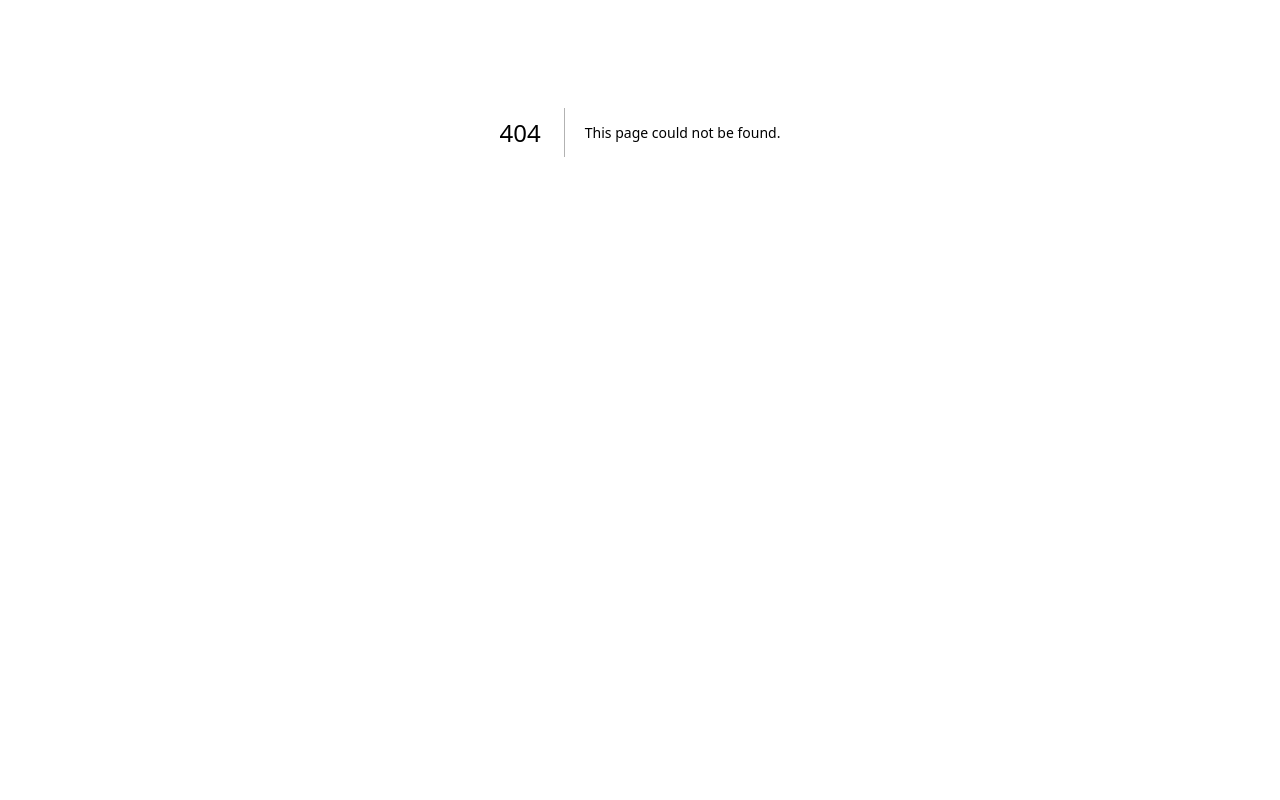
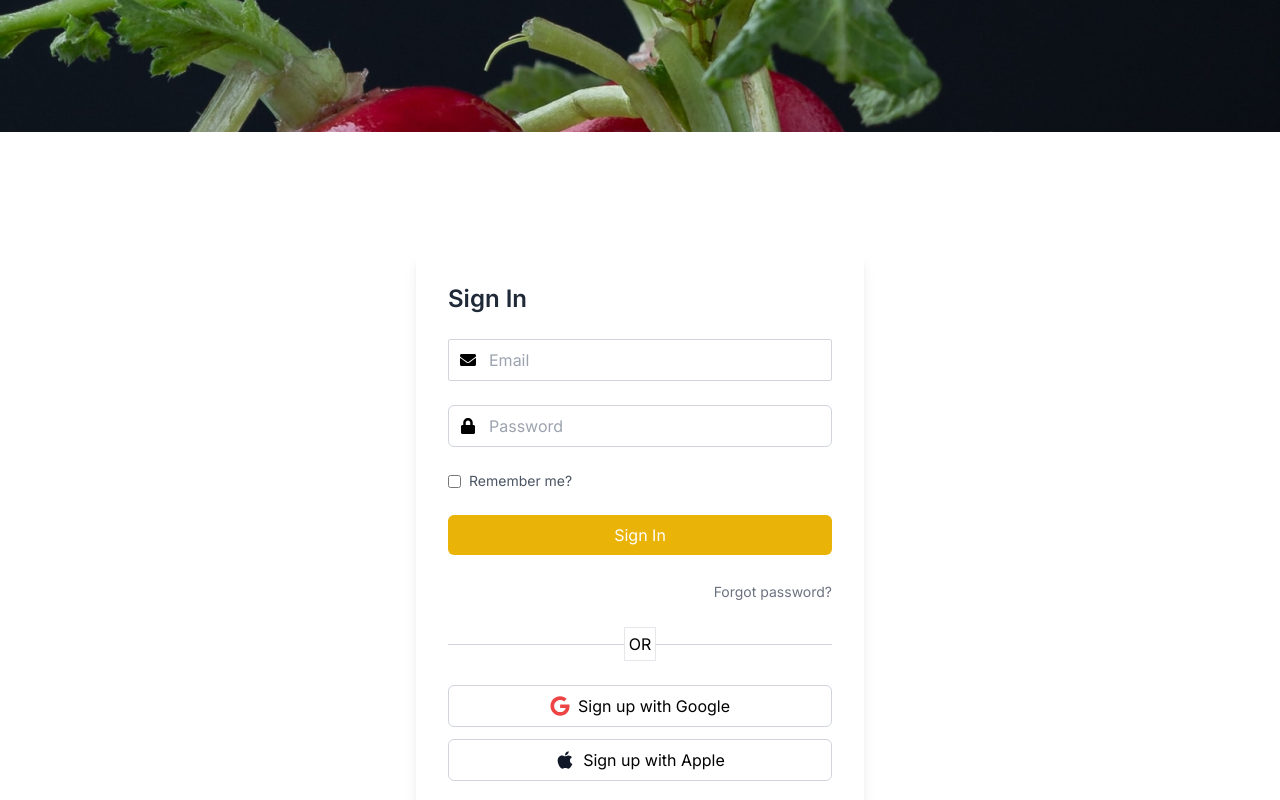
Before and after one commit to akhtarhameed521/coffeeShop, a Next.js app: page /signin in a window 1280 px wide. Before the commit this address had no page. Shown: the part 340-1140 px from the top of the page. Before the commit the page ends 872 px from the top, so only its background shows below. Built offline with nearby package versions, Linux system fonts and the light colour scheme.

Commit message:
add more pages

```diff
--- /dev/null
+++ b/src/app/not-found.js
@@ -0,0 +1,35 @@
+import Footer from "../components/Footer";
+import HeroSection from "../components/HeroSection";
+
+export default function Custom404() {
+    return (
+      <>
+        <HeroSection header={'Error Page'}  title={'error'}  />
+        <div className="flex flex-col items-center justify-center h-[50vh] bg-white">
+        {/* 404 Code */}
+        <h1 className="text-6xl font-bold text-yellow-500 mb-4">404</h1>
+
+        {/* Error Message */}
+        <h2 className="text-2xl font-semibold text-gray-800 mb-2">
+          Oops! Look like something going wrong
+        </h2>
+
+        {/* Page Description */}
+        <p className="text-gray-500 mb-6 text-center">
+          Page cannot be found! We'll have it figured out in no time.<br />
+          Meanwhile, check out these fresh ideas:
+        </p>
+
+        {/* Go to Home Button */}
+        <a
+          href="/"
+          className="bg-yellow-500 text-white px-6 py-2 rounded-md hover:bg-yellow-600 transition"
+        >
+          Go to home
+        </a>
+      </div>
+      <Footer/>
+      </>
+
+    );
+  }
--- /dev/null
+++ b/src/app/signin/page.js
@@ -0,0 +1,95 @@
+import { FaUser, FaEnvelope, FaLock, FaGoogle, FaApple } from "react-icons/fa";
+import HeroSection from "../../components/HeroSection"
+import Footer from "../../components/Footer";
+
+export default function Signup() {
+  return (
+    <>
+    <HeroSection header={"sign in page"} title={'sign in'} />
+
+    <div className="flex items-center justify-center min-h-screen ">
+      {/* Sign Up Card */}
+      <div className="bg-white shadow-lg rounded-lg p-8 w-full max-w-md">
+        {/* Header */}
+        <h2 className="text-2xl font-semibold text-gray-800 mb-6 ">Sign In</h2>
+
+        {/* Input Fields */}
+        <form className="space-y-6 relative">
+
+
+          {/* Email */}
+          <div className="relative">
+            <FaEnvelope className="absolute left-3 top-1/2 transform -translate-y-1/2 " />
+            <input
+              id="email"
+              type="email"
+              className="w-full pl-10 border border-gray-300 rounded-sm p-2 focus:ring-yellow-500 focus:border-yellow-500"
+              placeholder="Email"
+            />
+          </div>
+
+          {/* Password */}
+          <div className="relative">
+            <FaLock className="absolute left-3 top-1/2 transform -translate-y-1/2 " />
+            <input
+              id="password"
+              type="password"
+              className="w-full pl-10 border border-gray-300 rounded-md p-2 focus:ring-yellow-500 focus:border-yellow-500"
+              placeholder="Password"
+            />
+          </div>
+
+          {/* Remember Me */}
+          <div className="flex items-center">
+            <input
+              type="checkbox"
+              id="remember"
+              className="text-yellow-500 focus:ring-yellow-500 rounded"
+            />
+            <label htmlFor="remember" className="ml-2 text-sm text-gray-600">
+              Remember me?
+            </label>
+          </div>
+
+          {/* Sign Up Button */}
+          <button
+            type="submit"
+            className="w-full bg-yellow-500 text-white py-2 rounded-md hover:bg-yellow-600 transition duration-200"
+          >
+            Sign In
+          </button>
+
+          {/* Forgot Password */}
+          <div className="text-right">
+            <a href="#" className="text-sm text-gray-500 hover:text-gray-700">
+              Forgot password?
+            </a>
+          </div>
+        </form>
+
+        {/* OR Divider */}
+        <div className="flex items-center my-6">
+          <hr className="flex-1 border-gray-300" />
+          <span className="  border p-1 ">OR</span>
+          <hr className="flex-1 border-gray-300" />
+        </div>
+
+        {/* Social Buttons */}
+        <div className="space-y-3">
+          <button className="w-full flex items-center justify-center border border-gray-300 py-2 rounded-md hover:bg-gray-100">
+            <FaGoogle className="w-5 h-5 mr-2 text-red-500" />
+            <span>Sign up with Google</span>
+          </button>
+
+          <button className="w-full flex items-center justify-center border border-gray-300 py-2 rounded-md hover:bg-gray-100">
+            <FaApple className="w-5 h-5 mr-2 text-gray-900" />
+            <span>Sign up with Apple</span>
+          </button>
+        </div>
+      </div>
+    </div>
+
+    <Footer/>
+    </>
+  );
+}
--- /dev/null
+++ b/src/app/signup/page.js
@@ -0,0 +1,104 @@
+import { FaUser, FaEnvelope, FaLock, FaGoogle, FaApple } from "react-icons/fa";
+import HeroSection from "../../components/HeroSection"
+import Footer from "../../components/Footer";
+
+export default function Signup() {
+  return (
+    <>
+    <HeroSection header={"sign up page"} title={'sign up'} />
+
+    <div className="flex items-center justify-center min-h-screen ">
+      {/* Sign Up Card */}
+      <div className="bg-white shadow-lg rounded-lg p-8 w-full max-w-md">
+        {/* Header */}
+        <h2 className="text-2xl font-semibold text-gray-800 mb-6 ">Sign Up</h2>
+
+        {/* Input Fields */}
+        <form className="space-y-6 relative">
+          {/* Name */}
+          <div className="relative">
+            <FaUser className="absolute left-3 top-1/2 transform -translate-y-1/2 " />
+            <input
+              id="name"
+              type="text"
+              className="w-full pl-10 border border-gray-300 rounded-sm p-2 focus:ring-yellow-500 focus:border-yellow-500"
+              placeholder="Name"
+            />
+          </div>
+
+          {/* Email */}
+          <div className="relative">
+            <FaEnvelope className="absolute left-3 top-1/2 transform -translate-y-1/2 " />
+            <input
+              id="email"
+              type="email"
+              className="w-full pl-10 border border-gray-300 rounded-sm p-2 focus:ring-yellow-500 focus:border-yellow-500"
+              placeholder="Email"
+            />
+          </div>
+
+          {/* Password */}
+          <div className="relative">
+            <FaLock className="absolute left-3 top-1/2 transform -translate-y-1/2 " />
+            <input
+              id="password"
+              type="password"
+              className="w-full pl-10 border border-gray-300 rounded-md p-2 focus:ring-yellow-500 focus:border-yellow-500"
+              placeholder="Password"
+            />
+          </div>
+
+          {/* Remember Me */}
+          <div className="flex items-center">
+            <input
+              type="checkbox"
+              id="remember"
+              className="text-yellow-500 focus:ring-yellow-500 rounded"
+            />
+            <label htmlFor="remember" className="ml-2 text-sm text-gray-600">
+              Remember me?
+            </label>
+          </div>
+
+          {/* Sign Up Button */}
+          <button
+            type="submit"
+            className="w-full bg-yellow-500 text-white py-2 rounded-md hover:bg-yellow-600 transition duration-200"
+          >
+            Sign Up
+          </button>
+
+          {/* Forgot Password */}
+          <div className="text-right">
+            <a href="#" className="text-sm text-gray-500 hover:text-gray-700">
+              Forgot password?
+            </a>
+          </div>
+        </form>
+
+        {/* OR Divider */}
+        <div className="flex items-center my-6">
+          <hr className="flex-1 border-gray-300" />
+          <span className="  border p-1 ">OR</span>
+          <hr className="flex-1 border-gray-300" />
+        </div>
+
+        {/* Social Buttons */}
+        <div className="space-y-3">
+          <button className="w-full flex items-center justify-center border border-gray-300 py-2 rounded-md hover:bg-gray-100">
+            <FaGoogle className="w-5 h-5 mr-2 text-red-500" />
+            <span>Sign up with Google</span>
+          </button>
+
+          <button className="w-full flex items-center justify-center border border-gray-300 py-2 rounded-md hover:bg-gray-100">
+            <FaApple className="w-5 h-5 mr-2 text-gray-900" />
+            <span>Sign up with Apple</span>
+          </button>
+        </div>
+      </div>
+    </div>
+
+    <Footer/>
+    </>
+  );
+}
--- a/src/components/Navbar.js
+++ b/src/components/Navbar.js
@@ -30,7 +30,7 @@ export default function Navbar() {
     { name: "pages", href: "/pages" },
     { name: "about", href: "/about" },
     { name: "shop", href: "/shop" },
-    { name: "contact", href: "/contact" },
+    { name: "contact", href: "/signin" },
   ];
 
   // Toggle the Drawer
--- a/src/components/Navbar2.js
+++ b/src/components/Navbar2.js
@@ -34,7 +34,7 @@ export default function Navbar2() {
     { name: "pages", href: "/pages" },
     { name: "about", href: "/about" },
     { name: "shop", href: "/shop" },
-    { name: "contact", href: "/contact" },
+    { name: "contact", href: "/signin" },
   ];
 
   return (
@@ -116,9 +116,11 @@ export default function Navbar2() {
                 </Link>
               </Grid>
               <Grid item>
+                <Link href={'signup'} >
                 <IconButton sx={{ color: "white", "&:hover": { color: "#FF9F0D" } }}>
                   <MdOutlineAccountCircle size={24} />
                 </IconButton>
+                </Link>
               </Grid>
             </Grid>
           )}
```
